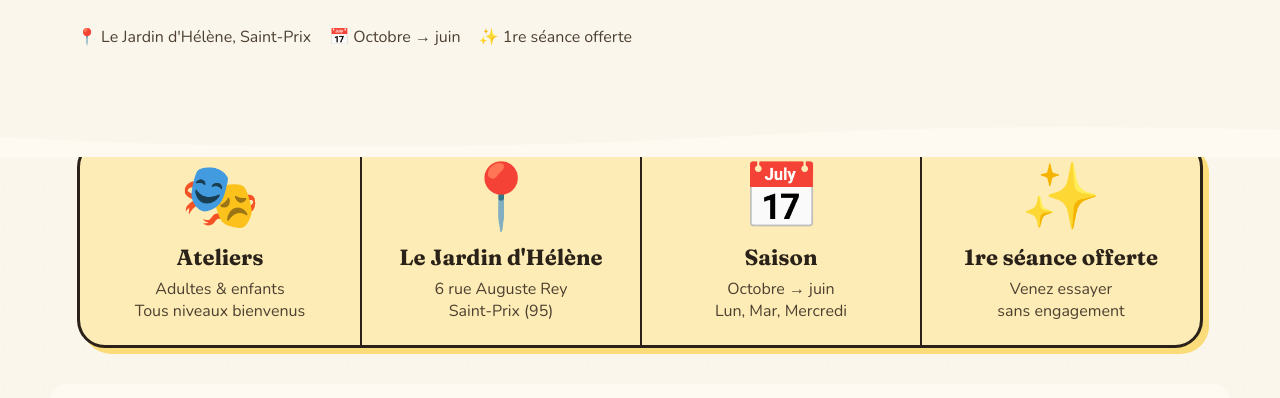
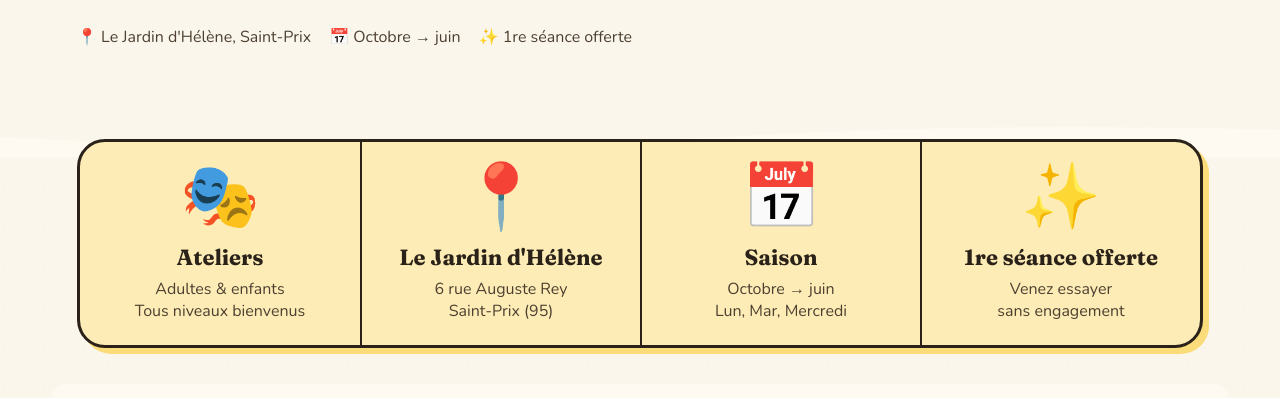
Before and after one commit to BASS2KLER/acap-cote-coulisse, a Next.js app: page / in a window 1280 px wide. Shown: the part 940-1338 px from the top of the page. Built offline with nearby package versions, Linux system fonts and the light colour scheme; no server answers.

Commit message:
fix: InfoBandeauSection z-index pour corriger le chevauchement avec le Hero

```diff
--- a/components/home/InfoBandeauSection.tsx
+++ b/components/home/InfoBandeauSection.tsx
@@ -16,7 +16,7 @@ export default function InfoBandeauSection() {
       whileInView={{ opacity: 1, y: 0 }}
       viewport={{ once: true }}
       transition={{ duration: 0.5 }}
-      className="max-w-page mx-auto px-6 -mt-4 mb-8"
+      className="relative z-10 max-w-page mx-auto px-6 -mt-4 mb-8"
     >
       <div className="bg-soleil-100 border-[3px] border-encre rounded-xl shadow-soleil grid grid-cols-2 md:grid-cols-4 gap-0 divide-x-2 divide-encre overflow-hidden">
         {INFOS.map((info) => (
```
